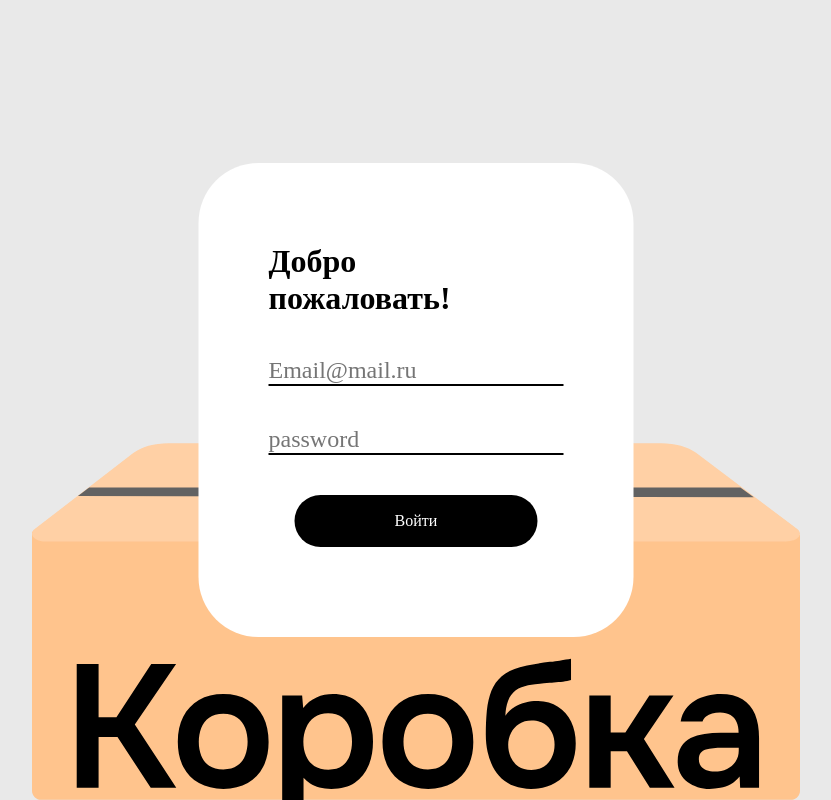
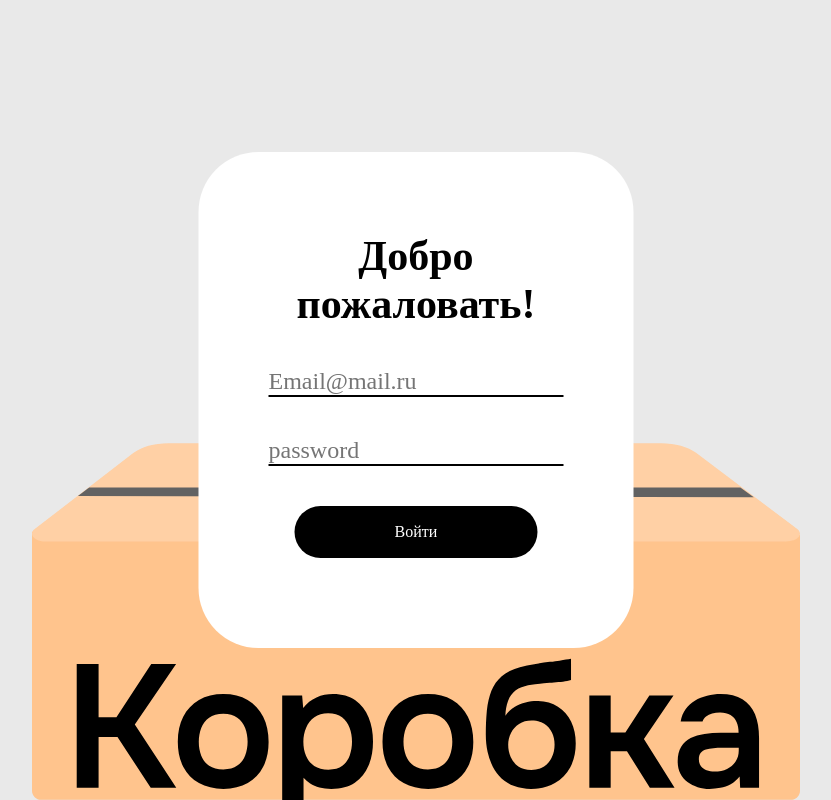
Before and after one commit to Andrewbright999/korobka, a FastAPI app: page /login in a window 1280 px wide. Shown: the whole page, without its empty margins (224-1055 px from the left). Run offline with FastAPI, Linux system fonts and the light colour scheme; parts of the project's set-up code (start-up, migrations or seed data) failed here and were passed over.

Commit message:
https static add

```diff
--- a/src/auth/routers.py
+++ b/src/auth/routers.py
@@ -18,14 +18,12 @@ router = APIRouter(tags=["User"])
 router.include_router(
     fastapi_users.get_auth_router(auth_backend),
     prefix="/auth/jwt",
-    tags=["auth"],
 )
 
 router.include_router(
     fastapi_users.get_register_router(UserRead, UserCreate),
     dependencies=[Depends(admin_role_check)],
     prefix="/auth",
-    tags=["auth"],
 )
 
 
--- a/static/main/css/login.css
+++ b/static/main/css/login.css
@@ -26,22 +26,22 @@ body{
     justify-self: center;
 }
 
+h1#welcome{
+    font-family: 'Onest';
+    font-style: normal;
+    font-weight: 600;
+    font-size: 42px;
+    text-align: center;
+    background-color: #FFFFFF;
+}
+
 .background-image{
     position:absolute;
     pointer-events: none;
     z-index: -1;
-
-    @media (min-width: 768px){
-        width: 60%;
-        height: 50%;
-        bottom: 0svh;
-    };
-    @media (max-width: 768px){
-        width: 95%;
-        height: 30%;
-        bottom: 0PX;
-    };
-
+    width: 60%;
+    height: 50%;
+    bottom: 0svh;
     left: 50%;
     transform: translate(-50%, 0%);
     background-image: url(../img/svg/box.svg);
@@ -52,7 +52,7 @@ body{
 
 .login-container{
     position: absolute;
-    top: 50%;
+    top:  50%;
     left: 50%;
     transform: translate(-50%, -50%);
     z-index: 10;
@@ -61,25 +61,15 @@ body{
     padding: 80px 70px;
     padding-bottom: 70px;
     border-radius: 60px;
-    };
+}
 
 
-h1{
-    font-family: 'Onest';
-    font-style: normal;
-    font-weight: 600;
-    font-size: 48px;
-    text-align: center;
-    color: #000000;
-    background-color: #FFFFFF;
-}
-
-form{
+form#email-form{
     z-index: 10;
     display: flex;
     flex-direction: column;
-    background-color: #FFFFFF;
     align-items: center;
+    justify-content: center;
 }
 
 #error-message{
--- a/templates/base.html
+++ b/templates/base.html
@@ -6,6 +6,7 @@
     <link rel="shortcut icon" type="image/x-icon" href="{{ url_for('static', path='favicon.ico') }}">
     <title>{% block title%}{% endblock %}</title>
     <link rel="stylesheet" href="{{ url_for('static', path='main/css/style.css') }}">
+    <link rel="stylesheet" href="{{ url_for('static', filename='main/css/login.css', _scheme='https') }}">
 </head>
 <body>
     <header>
--- a/templates/index.html
+++ b/templates/index.html
@@ -5,13 +5,14 @@
     <meta name="viewport" content="width=device-width, initial-scale=1.0">
     <title>Вход | Коробка</title>
     <link rel="shortcut icon" type="image/x-icon" href="{{ url_for('static', path='favicon.ico') }}">
+    <link rel="stylesheet" href="{{ url_for('static', path='main/css/login.css', _scheme='https') }}">
     <link rel="stylesheet" href="{{ url_for('static', path='main/css/login.css') }}">
 </head>
 <body>
     <div class="container">
         <div class="background-image"></div>
         <div class="login-container">
-            <h1>Добро<br>пожаловать!</h1>
+            <h1 id="welcome"> Добро<br>пожаловать! </h1>
             <form id="email-form">
                 <input type="email" name="email" id="email" placeholder="Email@mail.ru" required>
                 <input type="password" name="password" id="password" placeholder="password" required>
```
